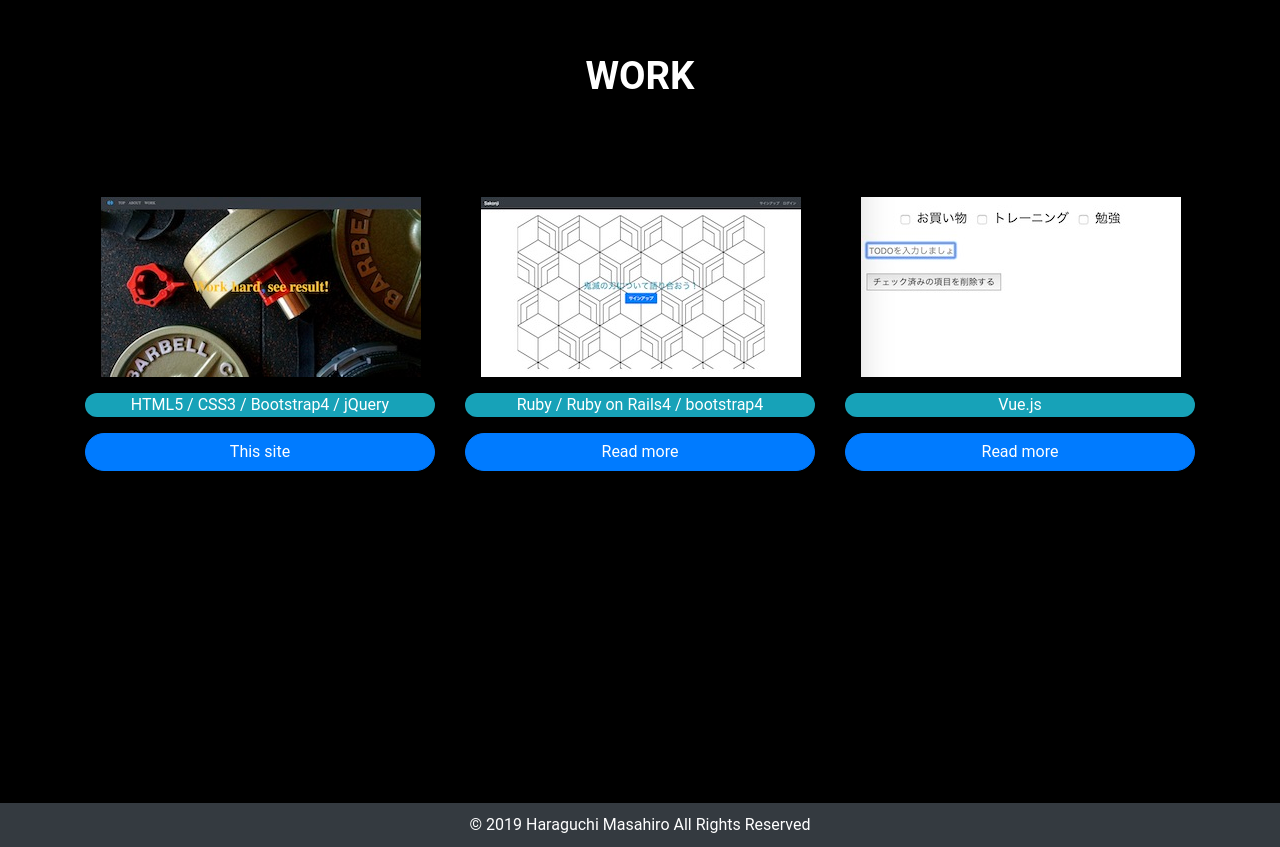
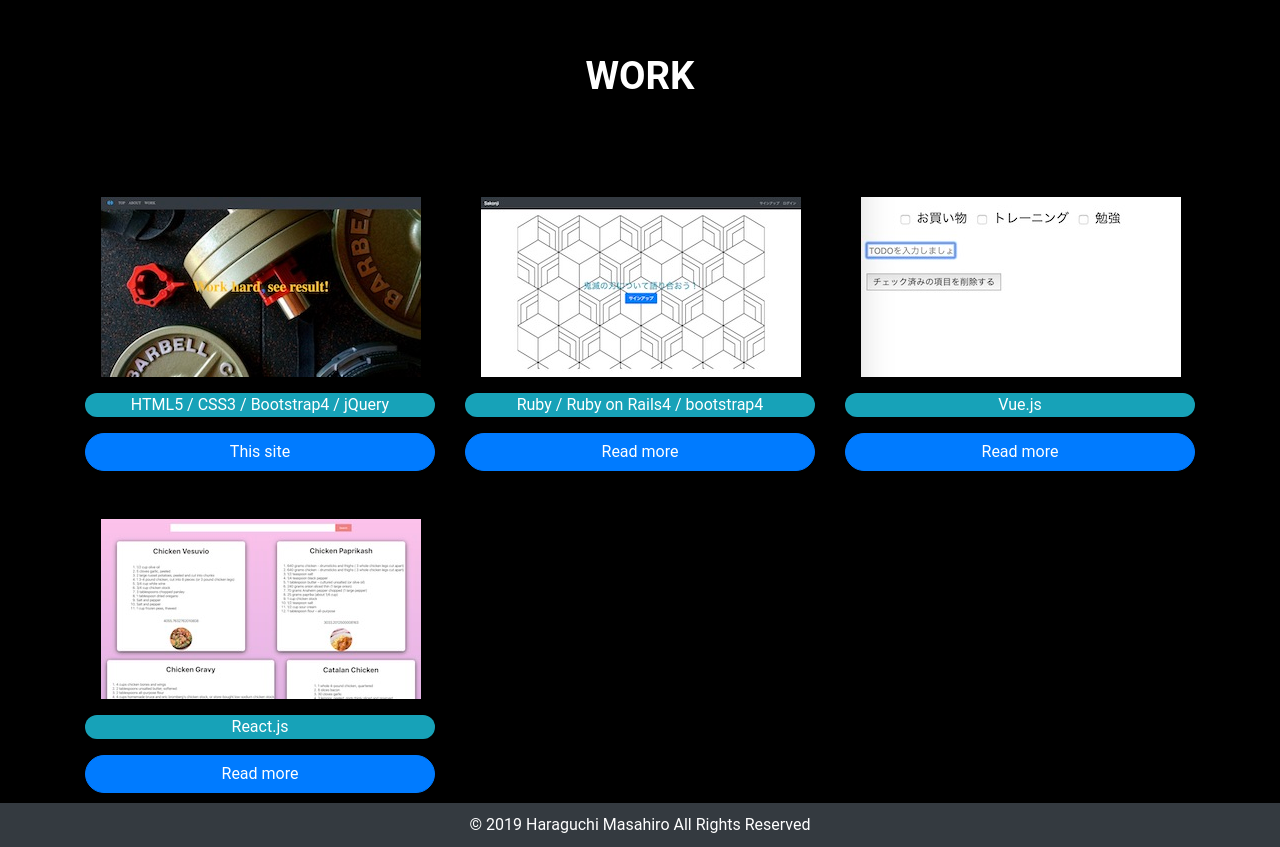
Before and after one commit to HaraguchiMasahiro/portfolio-site, a plain HTML site: page index.html in a window 1280 px wide. Shown: the part 1597-2444 px from the top of the page. Drawn offline with nearby package versions, Linux system fonts and the light colour scheme; a web font is replaced by a local one.

Commit message:
add react-recipe-tutorial

```diff
--- a/css/main.css
+++ b/css/main.css
@@ -43,7 +43,7 @@
 	height: 180px;
 	transition-duration: 0.3s;
 	opacity: 0;
-	content: "My portfolio";
+	content: "My portfolio site";
 	background: radial-gradient(rgba(0,0,0,0.6), rgba(0,0,0,1));
 	display: flex;
 	justify-content: center;
@@ -59,7 +59,11 @@
 }
 
 .vue-todo .imgEff:before {
-    content:"My todo app"
+    content:"TODO app tutorial"
+}
+
+.react-recipe-tutorial .imgEff:before{
+    content:"Recipe site tutorial"
 }
 
 .imgEff:hover:before {
--- a/index.html
+++ b/index.html
@@ -149,6 +149,21 @@
                             class="btn btn-primary btn-block rounded-pill" role="button">Read more</a>
                     </div>
                 </div>
+
+                <div class="item react-recipe-tutorial col-12 col-sm-6 col-md-4 text-center mb-5">
+                    <div class="imgWrap pl-3">
+                        <div class="imgEff">
+                            <img src="image/react-recipe-app.jpg">
+                        </div>
+                    </div>
+                    <div class="bg-info text-white mt-3 rounded-pill">
+                        <p>React.js</p>
+                    </div>
+                    <div class="mt-3">
+                        <a href="https://agitated-dubinsky-88665d.netlify.com" target="_blank"
+                            class="btn btn-primary btn-block rounded-pill" role="button">Read more</a>
+                    </div>
+                </div>
             </div>
 
         </div>
```
Also changed, not shown: image/react-recipe-app.jpg (added).
